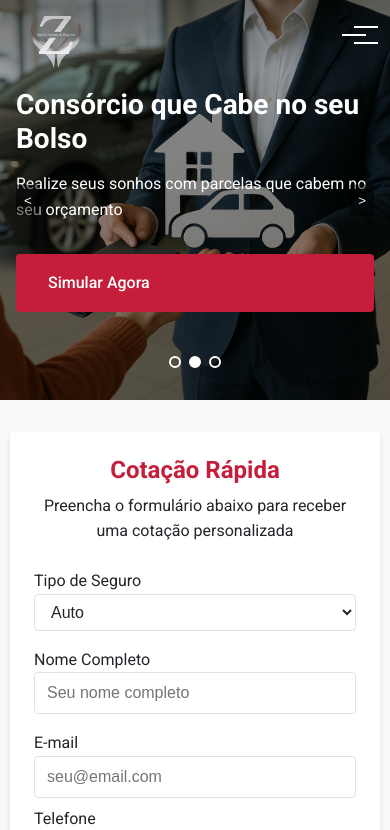
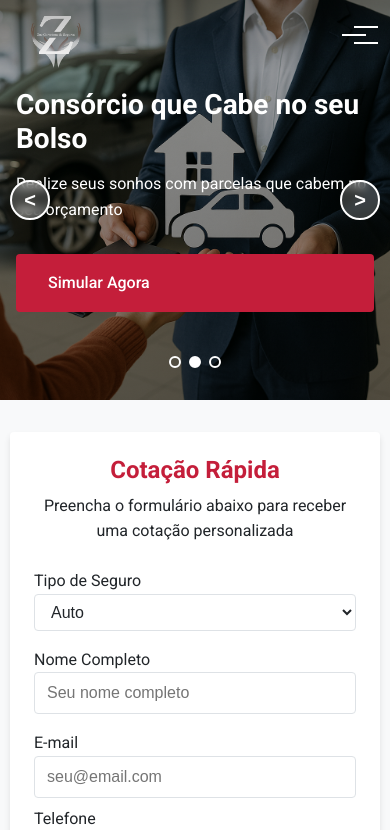
Before and after one commit to andreluiz2431/site_zoe_corretora_angular, an Angular app: page / in a window 390 px wide. Shown: the top 830 px of the page. Built offline with nearby package versions, Linux system fonts and the light colour scheme.

Commit message:
estilizando btn banner

```diff
--- a/src/app/shared/components/hero-banner/hero-banner.component.css
+++ b/src/app/shared/components/hero-banner/hero-banner.component.css
@@ -88,25 +88,44 @@
   position: absolute;
   top: 50%;
   transform: translateY(-50%);
-  background: rgba(0, 0, 0, 0.5);
-  border: none;
-  color: white;
-  padding: 1rem;
+  background: rgba(255, 255, 255, 0.2);
+  border: 2px solid var(--white);
+  color: var(--white);
+  width: 50px;
+  height: 50px;
+  border-radius: 50%;
   cursor: pointer;
-  transition: background-color var(--transition-speed);
+  transition: all 0.3s ease;
+  display: flex;
+  align-items: center;
+  justify-content: center;
+  backdrop-filter: blur(4px);
   z-index: 2;
+  opacity: 0;
+}
+
+.hero-banner:hover .nav-button {
+  opacity: 0.5;
 }
 
 .nav-button:hover {
-  background: rgba(0, 0, 0, 0.8);
+  background: var(--white);
+  color: var(--blue-primary);
+  transform: translateY(-50%) scale(1.1);
 }
 
 .nav-button.prev {
-  left: 1rem;
+  left: 20px;
 }
 
 .nav-button.next {
-  right: 1rem;
+  right: 20px;
+}
+
+.nav-button span {
+  font-size: 24px;
+  font-weight: bold;
+  line-height: 1;
 }
 
 .slide-indicators {
@@ -159,7 +178,21 @@
   }
 
   .nav-button {
-    padding: 0.5rem;
+    width: 40px;
+    height: 40px;
+    opacity: 1;
+  }
+
+  .nav-button.prev {
+    left: 10px;
+  }
+
+  .nav-button.next {
+    right: 10px;
+  }
+
+  .nav-button span {
+    font-size: 20px;
   }
 }
 
```
